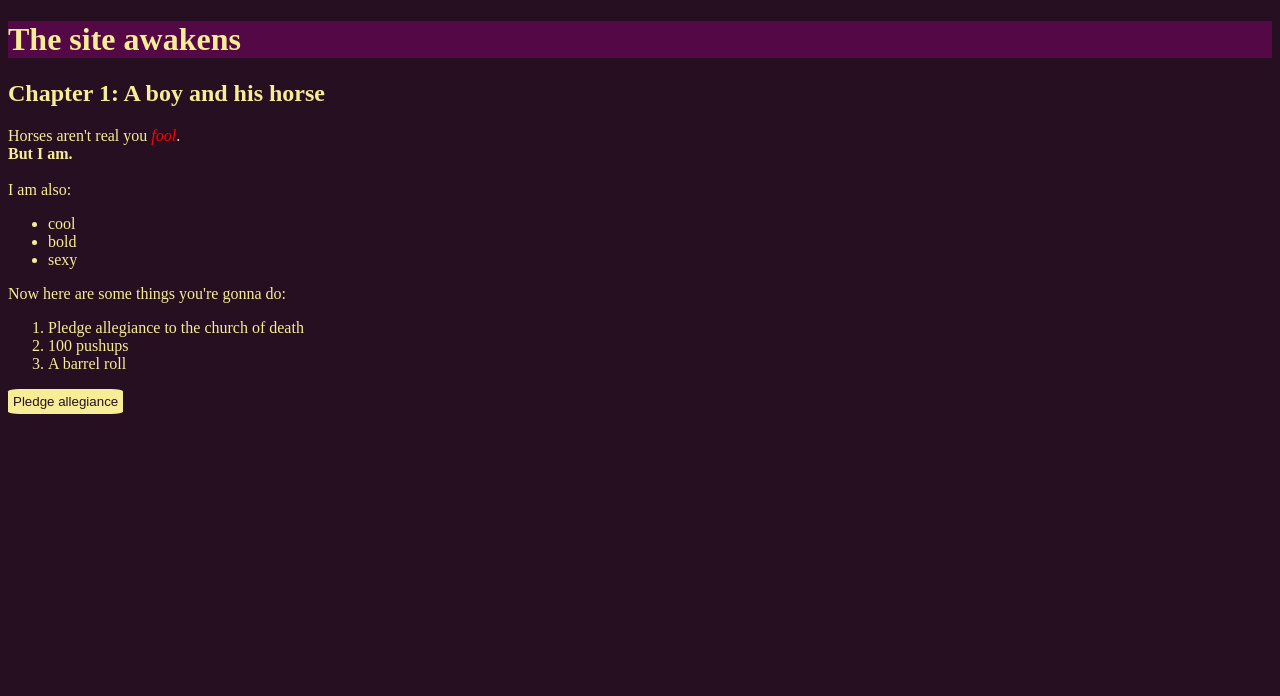
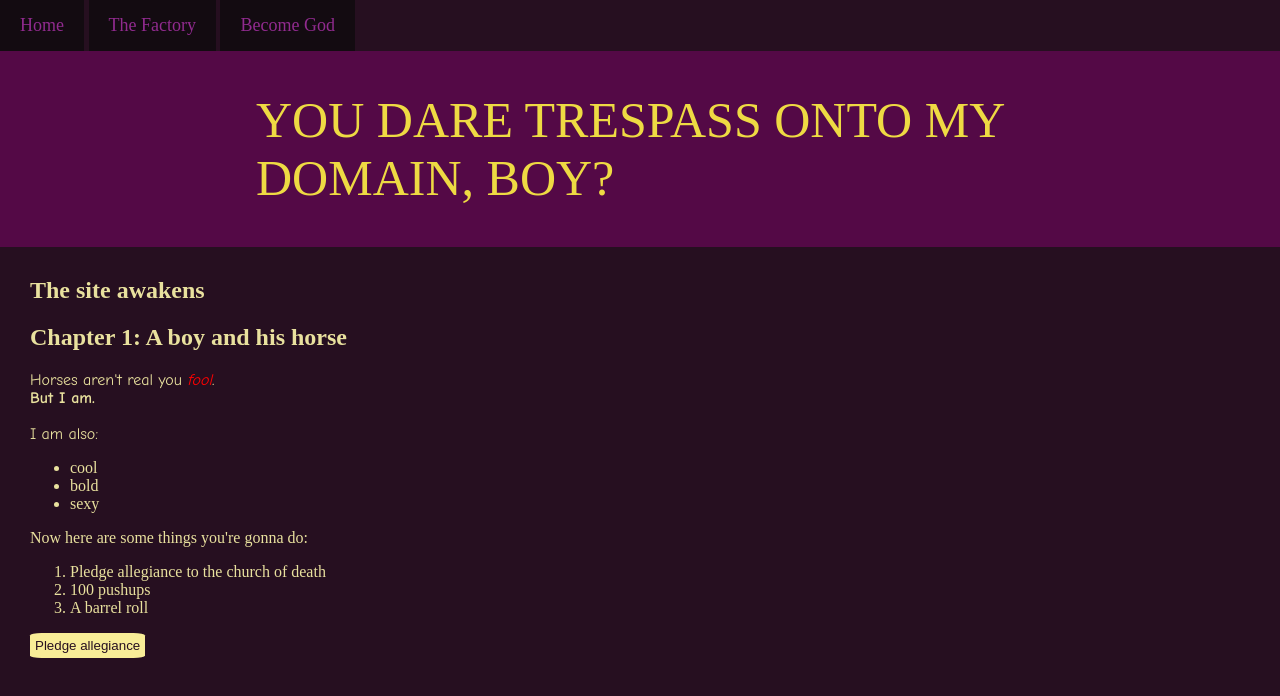
Before and after one commit to bspanoghe/construction-site, a plain HTML site: page index.html in a window 1280 px wide. Drawn offline with Linux system fonts and the light colour scheme.

Commit message:
better things
better people

```diff
--- a/index.html
+++ b/index.html
@@ -4,34 +4,29 @@
     <meta charset="UTF-8">
     <meta name="viewport" content="width=device-width, initial-scale=1.0">
     <title>Evil site</title>
-    <style>
-        body {
-            background: rgb(38, 15, 32);
-            color: rgb(248, 237, 151);
-        }
-        h1 {
-            background: rgb(84, 9, 70);
-        }
-        em {
-            color:red;
-        }
-        p {
-            font-family:'Comic Sans';
-        }
-        button {
-            border: none;
-            background: rgb(248, 237, 151);
-            color: rgb(38, 15, 32);
-            padding: 5px;
-            border-radius: 10%; /*Rounded corners!*/
-        }
-    </style>
+    <link rel="stylesheet" href="styles.css">
 </head>
+
 <body>
+    <nav>
+        <ul>
+            <li><a href="index.html">Home</a></li>
+            <li><a href="pages/factory.html">The Factory</a></li>
+            <li><a href="pages/god.html">Become God</a></li>
+        </ul>
+    </nav>
+
+    <header>
+        <div></div>
+        YOU DARE TRESPASS ONTO MY DOMAIN, BOY?
+        <div></div>
+    </header>
+
+    <section>
         <h1>The site awakens</h1>
         <h2>Chapter 1: A boy and his horse</h2>
         <p>
-        Horses aren't real you <em>fool</em>.<br/>
+            Horses aren't real you <em class="evil">fool</em>.<br/>
             <strong>But I am.</strong><br/><br/>
             I am also:
             <ul> <!--unordered list-->
@@ -48,5 +43,7 @@
             </ol>
             <button>Pledge allegiance</button>
         </p>
+    </section>
+
 </body>
 </html>
--- /dev/null
+++ b/styles.css
@@ -0,0 +1,57 @@
+body {
+    color: rgb(233, 225, 158);
+    background: rgb(38, 15, 32);
+    margin: 0px;
+    padding: 0px;
+}
+
+header {
+    background: rgb(84, 9, 70);
+    color: rgb(238, 218, 67);
+    padding: 40px 20%;
+    font-size: 50px;
+    display: flex;
+}
+
+section {
+    margin: 30px;
+    padding: 0px;
+}
+
+nav ul {
+    font-size: 18px;
+    margin: 0;
+    padding: 0;
+    list-style-type: none;
+}
+
+nav li {
+    background: rgb(19, 11, 17);
+    display: inline-block;
+    padding: 15px 20px 15px 20px;
+}
+
+.evil {
+    color:red;
+}
+
+p {
+    font-family:"Comic Sans MS", "Comic Sans";
+}
+
+button {
+    border: none;
+    background: rgb(248, 237, 151);
+    color: rgb(38, 15, 32);
+    padding: 5px;
+    border-radius: 10%; /*Rounded corners!*/
+}
+
+a {
+    color: rgb(145, 43, 143);
+    text-decoration: none;
+}
+
+a:hover {
+    text-decoration: underline;
+}
```
Also changed, not shown: pages/factory.html (added, +1 -0 lines), pages/god.html (added). Lines whose indentation alone changed are shown as unchanged.
